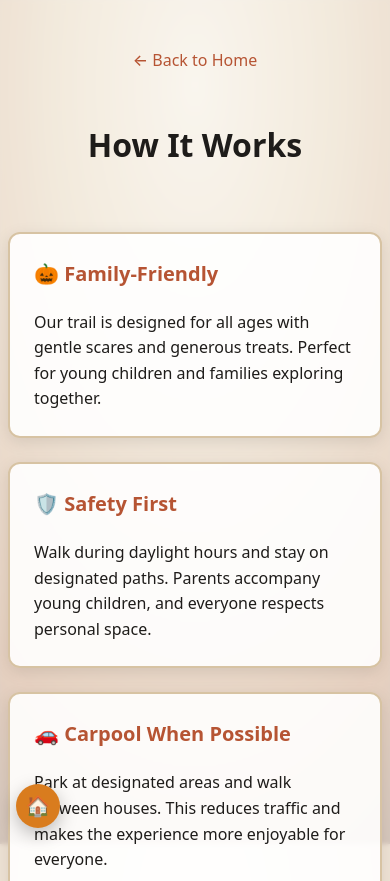
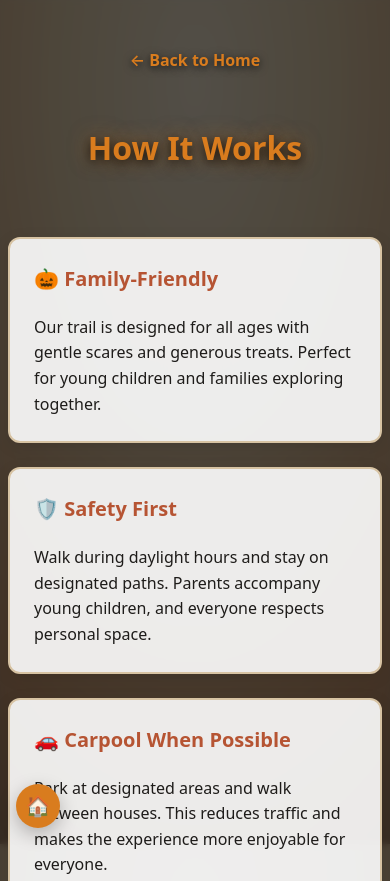
Before and after one commit to pdarleyjr/red-bird-halloween-trail, a plain HTML site: page how-it-works.html in a window 390 px wide. Shown: the top 881 px of the page. Drawn offline with Linux system fonts and the light colour scheme.

Commit message:
Add Halloween-themed background to How It Works page
- Replace wood gradient with howitworks_bg_image.png background
- Add dark scrim overlay (75% opacity) for better text visibility
- Style h1 with pumpkin orange color and glowing text shadow
- Update back-link to bright pumpkin orange for dark background
- Ensure mobile responsiveness with scroll attachment on small screens
- Maintain card visibility and readability over new background

All changes maintain Halloween theme and ensure text is clearly visible.

```diff
--- a/css/styles.css
+++ b/css/styles.css
@@ -66,9 +66,34 @@ body:not(.home-page) {
   }
 }
 
+/* How It Works page background */
+.bg-how-it-works {
+  background-image: url('../assets/bg/howitworks_bg_image.png');
+  background-size: cover;
+  background-position: center;
+  background-attachment: fixed;
+  background-repeat: no-repeat;
+  min-height: 100vh;
+}
+
+/* Mobile optimization for How It Works background */
+@media (max-width: 768px) {
+  .bg-how-it-works {
+    background-attachment: scroll;
+    background-size: cover;
+  }
+}
+
 .scrim {
   background: rgba(255, 255, 255, 0.65);
   backdrop-filter: saturate(120%) blur(2px);
+}
+
+/* How It Works page scrim with more opacity for better text visibility */
+.bg-how-it-works .scrim {
+  background: rgba(30, 28, 26, 0.75);
+  backdrop-filter: saturate(120%) blur(3px);
+  min-height: 100vh;
 }
 
 .container {
@@ -197,7 +222,31 @@ body:not(.home-page) {
   color: var(--pumpkin);
 }
 
+/* How It Works page back link - bright for dark background */
+.bg-how-it-works .back-link {
+  color: var(--pumpkin);
+  text-shadow: 0 2px 8px rgba(0, 0, 0, 0.8);
+  font-weight: 600;
+}
+
+.bg-how-it-works .back-link:hover {
+  color: var(--cream);
+}
+
 /* How it works page */
+.bg-how-it-works h1 {
+  color: var(--pumpkin);
+  text-shadow: 0 3px 12px rgba(0, 0, 0, 0.9), 0 0 20px rgba(217, 124, 30, 0.5);
+  font-size: 2.5rem;
+  margin: 1.5rem 0;
+}
+
+@media (max-width: 768px) {
+  .bg-how-it-works h1 {
+    font-size: 2rem;
+  }
+}
+
 .cards-grid {
   display: grid;
   grid-template-columns: 1fr;
--- a/how-it-works.html
+++ b/how-it-works.html
@@ -14,7 +14,7 @@
   <meta name="theme-color" content="#D97C1E">
   <link rel="stylesheet" href="css/styles.css">
 </head>
-<body class="bg-wood">
+<body class="bg-how-it-works">
   <a class="skip-link" href="#main-content">Skip to content</a>
   <div class="scrim">
     <main class="container" id="main-content">
```
Also changed, not shown: 1 other file.
